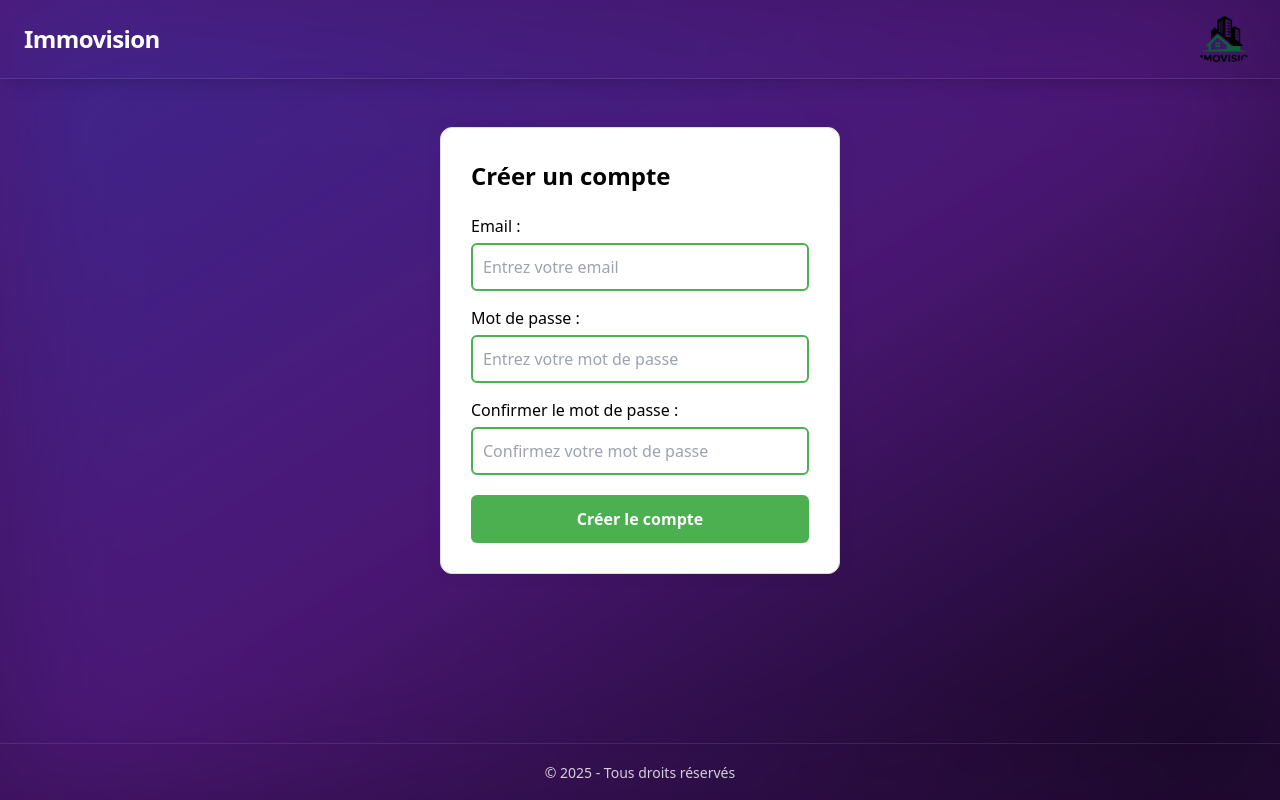
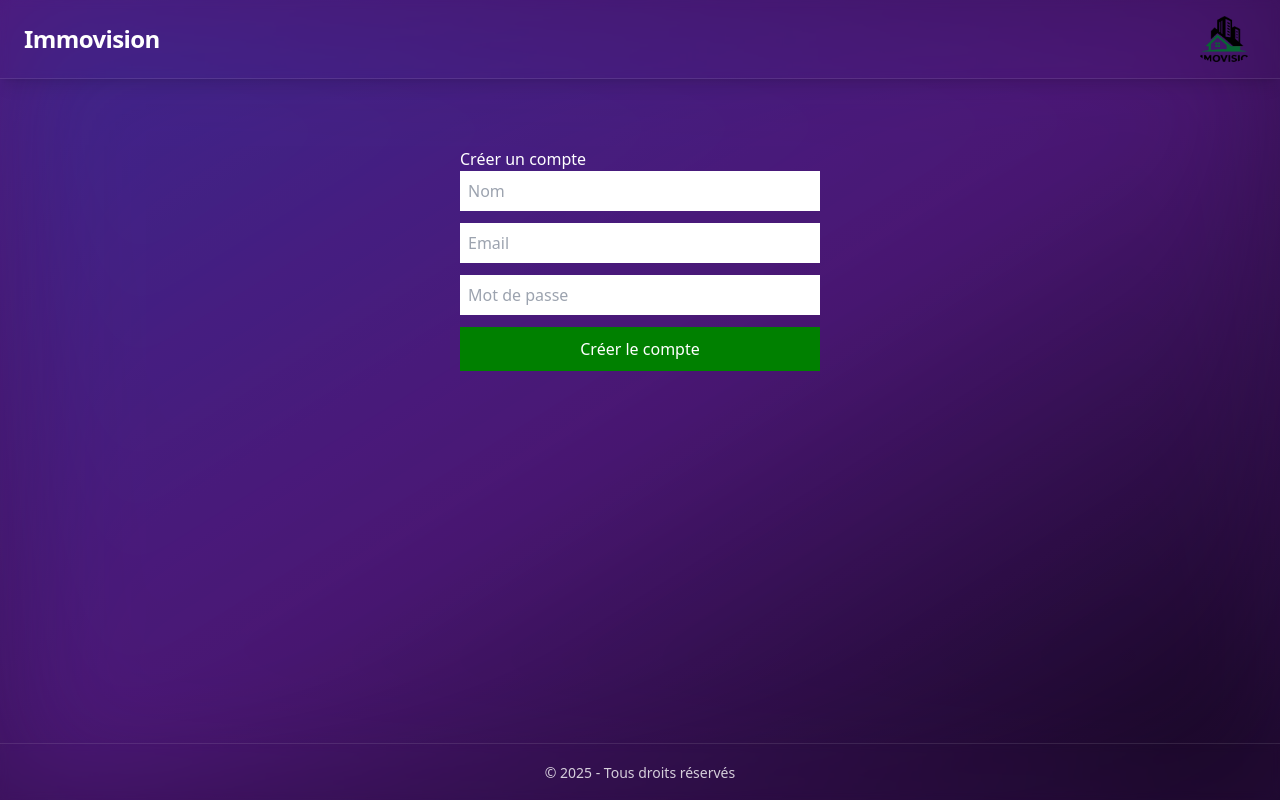
Before and after one commit to Rihpas/ImmovisionV2, a Next.js app: page /register in a window 1280 px wide. Built offline with nearby package versions, Linux system fonts and the light colour scheme.

Commit message:
bdd des client sur la page de register qui fonctionne

```diff
--- /dev/null
+++ b/app/FormulaireClient.tsx
@@ -0,0 +1,49 @@
+'use client'
+
+import { useState } from 'react'
+
+export default function FormulaireClient() {
+  const [nom, setNom] = useState('')
+  const [email, setEmail] = useState('')
+
+  const handleSubmit = async (e: React.FormEvent) => {
+    e.preventDefault()
+    const res = await fetch('/api/enregistrer-client', {
+      method: 'POST',
+      headers: { 'Content-Type': 'application/json' },
+      body: JSON.stringify({ nom, email })
+    })
+
+    if (res.ok) {
+      alert('Client enregistré !')
+      setNom('')
+      setEmail('')
+    } else {
+      alert('Erreur lors de l’enregistrement.')
+    }
+  }
+
+  return (
+    <form onSubmit={handleSubmit} className="flex flex-col gap-4 mt-8">
+      <input
+        type="text"
+        placeholder="Nom"
+        value={nom}
+        onChange={(e) => setNom(e.target.value)}
+        className="p-2 border rounded"
+        required
+      />
+      <input
+        type="email"
+        placeholder="Email"
+        value={email}
+        onChange={(e) => setEmail(e.target.value)}
+        className="p-2 border rounded"
+        required
+      />
+      <button type="submit" className="bg-green-600 text-white p-2 rounded">
+        Enregistrer
+      </button>
+    </form>
+  )
+}
--- /dev/null
+++ b/app/api/create/route.ts
@@ -0,0 +1,36 @@
+import clientPromise from '@/lib/mongo'
+import { NextResponse } from 'next/server'
+import bcrypt from 'bcrypt'
+
+export async function POST(request: Request) {
+  try {
+    const { nom, email, password } = await request.json()
+
+    if (!nom || !email || !password) {
+      return NextResponse.json({ message: 'Champs manquants' }, { status: 400 })
+    }
+
+    const client = await clientPromise
+    const db = client.db('immovision')
+    const collection = db.collection('clients')
+
+    const exist = await collection.findOne({ email })
+    if (exist) {
+      return NextResponse.json({ message: 'Email déjà utilisé' }, { status: 409 })
+    }
+
+    const hashedPassword = await bcrypt.hash(password, 10)
+
+    const result = await collection.insertOne({
+      nom,
+      email,
+      password: hashedPassword,
+      createdAt: new Date()
+    })
+
+    return NextResponse.json({ success: true, id: result.insertedId }, { status: 201 })
+  } catch (error) {
+    console.error('Erreur API create-user:', error)
+    return NextResponse.json({ message: 'Erreur serveur' }, { status: 500 })
+  }
+}
--- /dev/null
+++ b/app/api/enregistrer-client/route.ts
@@ -0,0 +1,22 @@
+import clientPromise from '@/lib/mongo'
+import { NextResponse } from 'next/server'
+
+export async function POST(request: Request) {
+  const { nom, email } = await request.json()
+
+  if (!nom || !email) {
+    return NextResponse.json({ message: 'Nom et email requis' }, { status: 400 })
+  }
+
+  try {
+    const client = await clientPromise
+    const db = client.db('immovision')
+    const collection = db.collection('clients')
+
+    const resultat = await collection.insertOne({ nom, email, date: new Date() })
+    return NextResponse.json({ success: true, id: resultat.insertedId }, { status: 201 })
+  } catch (e) {
+    console.error(e)
+    return NextResponse.json({ message: 'Erreur serveur' }, { status: 500 })
+  }
+}
--- a/app/page.tsx
+++ b/app/page.tsx
@@ -1,4 +1,5 @@
 import Image from "next/image";
+
 
 export default function Home() {
   return (
@@ -45,6 +46,7 @@ export default function Home() {
             🚪 Aller sur monPortail
           </a>
         </div>
+
       </main>
     </div>
   );
--- a/app/register/page.tsx
+++ b/app/register/page.tsx
@@ -1,142 +1,89 @@
 'use client'
-import { useState, FormEvent } from 'react';
 
-interface FormData {
-  email: string;
-  password: string;
-  confirmPassword: string;
+import { useState, ChangeEvent, FormEvent } from 'react'
+
+export default function Page() {
+  const [formData, setFormData] = useState({
+    nom: '',
+    email: '',
+    password: ''
+  })
+
+  const [error, setError] = useState('')
+  const [successMessage, setSuccessMessage] = useState('')
+
+  const handleChange = (e: ChangeEvent<HTMLInputElement>) => {
+    const { name, value } = e.target
+    setFormData(prev => ({ ...prev, [name]: value }))
   }
 
-export default function CreateAccount() {
-  const [formData, setFormData] = useState<FormData>({ email: '', password: '', confirmPassword: '' });
-  const [error, setError] = useState<string>('');
-  const [successMessage, setSuccessMessage] = useState<string>('');
+  const handleSubmit = async (e: FormEvent) => {
+    e.preventDefault()
+    setError('')
+    setSuccessMessage('')
 
-  const handleChange = (e: React.ChangeEvent<HTMLInputElement>) => {
-    const { name, value } = e.target;
-    setFormData((prev) => ({ ...prev, [name]: value }));
-  };
+    const { nom, email, password } = formData
 
-  const handleSubmit = async (e: FormEvent) => {
-    e.preventDefault();
-    setError('');
-    setSuccessMessage('');
-
-    if (!formData.email || !formData.password || !formData.confirmPassword) {
-      setError('Tous les champs sont requis.');
-      return;
+    if (!nom || !email || !password) {
+      setError('Tous les champs sont requis.')
+      return
     }
 
-    if (formData.password !== formData.confirmPassword) {
-      setError('Les mots de passe ne correspondent pas.');
-      return;
+    try {
+      const res = await fetch('api/create', {
+        method: 'POST',
+        headers: { 'Content-Type': 'application/json' },
+        body: JSON.stringify({ nom, email, password })
+      })
+      if (res.ok) {
+        setSuccessMessage('Compte créé avec succès !')
+        setFormData({ nom: '', email: '', password: '' })
+      } else {
+        const data = await res.json()
+        setError(data.message || 'Erreur lors de la création du compte.')
+      }
+    } catch {
+      setError('Erreur serveur.')
+    }
   }
 
-    setSuccessMessage('Votre compte a été créé avec succès !');
-    console.log('Compte créé avec email:', formData.email);
-  };
-
   return (
-    <div
-      style={{
-        maxWidth: '400px',
-        margin: '0 auto',
-        padding: '30px',
-        border: '1px solid #ddd',
-        borderRadius: '12px',
-        backgroundColor: '#fff',
-        color: '#000', // <-- important : tout en noir
-        boxShadow: '0 0 20px rgba(0,0,0,0.05)',
-      }}
-    >
-      <h2 style={{ marginBottom: '20px', fontSize: '1.5rem', fontWeight: '600' }}>Créer un compte</h2>
-
-      {error && <div style={{ color: 'red', marginBottom: '10px' }}>{error}</div>}
-      {successMessage && <div style={{ color: 'green', marginBottom: '10px' }}>{successMessage}</div>}
-
-      <form onSubmit={handleSubmit}>
-        <div style={{ marginBottom: '15px' }}>
-          <label htmlFor="email" style={{ display: 'block', marginBottom: '5px' }}>Email :</label>
+    <div style={{ maxWidth: 400, margin: 'auto', padding: 20 }}>
+      <h1>Créer un compte</h1>
+      {error && <p style={{ color: 'red' }}>{error}</p>}
+      {successMessage && <p style={{ color: 'green' }}>{successMessage}</p>}
+      <form onSubmit={handleSubmit} style={{ display: 'flex', flexDirection: 'column', gap: 12 }}>
+        <input
+          type="text"
+          name="nom"
+          placeholder="Nom"
+          value={formData.nom}
+          onChange={handleChange}
+          required
+          style={{ padding: 8 }}
+        />
         <input
           type="email"
-            id="email"
           name="email"
+          placeholder="Email"
           value={formData.email}
           onChange={handleChange}
           required
-            placeholder="Entrez votre email"
-            style={{
-              width: '100%',
-              padding: '10px',
-              border: '2px solid #4CAF50',
-              borderRadius: '6px',
-              outline: 'none',
-              color: '#000', // <-- texte en noir
-              backgroundColor: '#fff', // <-- fond blanc
-            }}
+          style={{ padding: 8 }}
         />
-        </div>
-
-        <div style={{ marginBottom: '15px' }}>
-          <label htmlFor="password" style={{ display: 'block', marginBottom: '5px' }}>Mot de passe :</label>
         <input
           type="password"
-            id="password"
           name="password"
+          placeholder="Mot de passe"
           value={formData.password}
           onChange={handleChange}
           required
-            placeholder="Entrez votre mot de passe"
-            style={{
-              width: '100%',
-              padding: '10px',
-              border: '2px solid #4CAF50',
-              borderRadius: '6px',
-              outline: 'none',
-              color: '#000',
-              backgroundColor: '#fff',
-            }}
+          style={{ padding: 8 }}
         />
-        </div>
-
-        <div style={{ marginBottom: '20px' }}>
-          <label htmlFor="confirmPassword" style={{ display: 'block', marginBottom: '5px' }}>Confirmer le mot de passe :</label>
-          <input
-            type="password"
-            id="confirmPassword"
-            name="confirmPassword"
-            value={formData.confirmPassword}
-            onChange={handleChange}
-            required
-            placeholder="Confirmez votre mot de passe"
-            style={{
-              width: '100%',
-              padding: '10px',
-              border: '2px solid #4CAF50',
-              borderRadius: '6px',
-              outline: 'none',
-              color: '#000',
-              backgroundColor: '#fff',
-            }}
-          />
-        </div>
-
-        <button
-          type="submit"
-          style={{
-            width: '100%',
-            padding: '12px',
-            backgroundColor: '#4CAF50',
-            color: '#fff',
-            border: 'none',
-            borderRadius: '6px',
-            fontWeight: 'bold',
-            cursor: 'pointer',
-          }}
-        >
+        <button type="submit" style={{ padding: 10, backgroundColor: 'green', color: 'white' }}>
           Créer le compte
         </button>
       </form>
     </div>
-  );
+  )
 }
--- /dev/null
+++ b/lib/mongo.ts
@@ -0,0 +1,20 @@
+import { MongoClient } from 'mongodb'
+
+const uri = process.env.MONGODB_URI || 'mongodb://localhost:27017'
+const options = {}
+
+let client: MongoClient
+let clientPromise: Promise<MongoClient>
+
+declare global {
+  // eslint-disable-next-line no-var
+  var _mongoClientPromise: Promise<MongoClient>
+}
+
+if (!global._mongoClientPromise) {
+  client = new MongoClient(uri, options)
+  global._mongoClientPromise = client.connect()
+}
+clientPromise = global._mongoClientPromise
+
+export default clientPromise
--- a/package.json
+++ b/package.json
@@ -9,6 +9,7 @@
     "lint": "next lint"
   },
   "dependencies": {
+    "bcrypt": "^6.0.0",
     "html2canvas": "^1.4.1",
     "jspdf": "^3.0.1",
     "leaflet": "^1.9.4",
@@ -21,6 +22,7 @@
   },
   "devDependencies": {
     "@eslint/eslintrc": "^3",
+    "@types/bcrypt": "^5.0.2",
     "@types/leaflet": "^1.9.17",
     "@types/node": "^20",
     "@types/react": "^19",
```
Also changed, not shown: 2 other files (tests, documents, lock files or other folders). Lines whose indentation alone changed are shown as unchanged.
